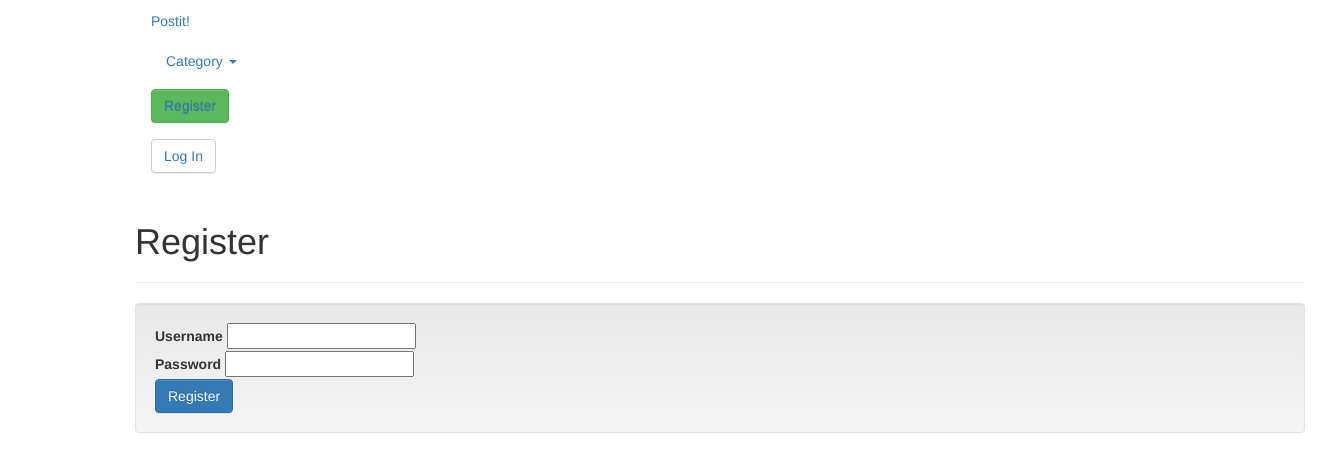
After one commit to christycui/tl-postit, a Rails app: page /register in a window 1320 px wide. The commit adds this page. Shown: the top 472 px of the page. Run offline with Rails 7, Linux system fonts and the light colour scheme; data comes from the database, SQL or seed files in the repository; style sheets or scripts are compiled from the project's sources; some libraries are stand-ins or nearby versions.

Commit message:
finish authentication and user registration

```diff
--- a/app/controllers/application_controller.rb
+++ b/app/controllers/application_controller.rb
@@ -12,4 +12,11 @@ class ApplicationController < ActionController::Base
     !!current_user
   end
 
+  def require_user
+    if !logged_in?
+      flash[:error] = "You have to log in to do that."
+      redirect_to root_path
+    end
+  end
+
 end
--- a/app/controllers/categories_controller.rb
+++ b/app/controllers/categories_controller.rb
@@ -1,4 +1,5 @@
 class CategoriesController < ApplicationController
+  before_action :require_user, only: [:new, :create]
 
   def show
     @category = Category.find(params[:id])
--- a/app/controllers/comments_controller.rb
+++ b/app/controllers/comments_controller.rb
@@ -1,7 +1,9 @@
 class CommentsController < ApplicationController
+  before_action :require_user
+
   def create
     @comment = Comment.new(comment_params)
-    @comment.creator = User.first # change after authentication
+    @comment.creator = current_user
     @post = Post.find(params[:post_id])
     @comment.post = @post
     if @comment.save
--- a/app/controllers/posts_controller.rb
+++ b/app/controllers/posts_controller.rb
@@ -1,6 +1,6 @@
 class PostsController < ApplicationController
   before_action :set_post, only: [:show, :edit, :update]
-  #before_action :logged_in?, excepts: [:show, :index]
+  before_action :require_user, except: [:show, :index]
 
   def index
     @posts = Post.all
@@ -16,9 +16,9 @@ class PostsController < ApplicationController
   end
 
   def create
-    binding.pry
+
     @post = Post.new(post_params)
-    @post.creator = User.first # change once we add authentication
+    @post.creator = current_user
 
     if @post.save
       flash[:notice] = "Your post is created."
--- a/app/controllers/sessions_controller.rb
+++ b/app/controllers/sessions_controller.rb
@@ -13,8 +13,8 @@ class SessionsController < ApplicationController
       flash[:notice] = 'You are logged in successfully!'
       redirect_to root_path
     else
-      flash[:notice] = 'There is something wrong with your username and password.'
-      redirect_to register_path
+      flash.now[:notice] = 'There is something wrong with your username and password. Try again or register <a href="/register">here</a>'.html_safe
+      render 'new'
     end
   end
 
--- /dev/null
+++ b/app/controllers/users_controller.rb
@@ -0,0 +1,24 @@
+class UsersController < ApplicationController
+
+  def new
+    @user = User.new
+  end
+
+  def create
+
+    @user = User.new(user_params)
+
+    if @user.save
+      session[:user_id] = @user.id
+      flash[:notice] = "Your account is successfully created!"
+      redirect_to root_path
+    else
+      render 'new'
+    end
+  end
+
+  private
+  def user_params
+    params.require(:user).permit!
+  end
+end
--- a/app/models/user.rb
+++ b/app/models/user.rb
@@ -4,7 +4,7 @@ class User < ActiveRecord::Base
 
   has_secure_password validations: false
 
-  validates :username, presence: true, length: {minimum:3}
-  validates :password, presence: true, length: {minimum:6}
+  validates :username, presence: true, length: {minimum:3}, uniqueness: true
+  validates :password, presence: true, length: {minimum:6}, on: :create
 
 end
--- a/app/views/layouts/_navigation.html.erb
+++ b/app/views/layouts/_navigation.html.erb
@@ -2,17 +2,28 @@
   <li>
     <%= link_to "Postit!", root_path, :class => 'brand' %>
   </li>
-  <li>
-    <%= link_to 'New Post', new_post_path %>
-  </li>
+  <% if logged_in? %>
+    <li>
+      <%= link_to 'New Post', new_post_path %>
+    </li>
+  <% end %>
   <li class="dropdown">
   <a href="#" class="dropdown-toggle" data-toggle="dropdown" role="button" aria-expanded="false">Category <span class="caret"></span></a>
     <ul class="dropdown-menu" role="menu">
       <% Category.all.each do |category| %>
       <li><%= link_to category.name, category_path(category) %></a></li>
       <% end %>
-      <li class='divider'></li>
-      <li><%= link_to 'New Category', new_category_path%></li>
+      <% if logged_in? %>
+        <li class='divider'></li>
+        <li><%= link_to 'New Category', new_category_path%></li>
+      <% end %>
     </ul>
   </li>
+
+  <% if !logged_in? %>
+    <li><button type='button' class='btn btn-success navbar-btn'><%= link_to "Register", '/register' %></button></li>
+    <button type='button' class='btn btn-default navbar-btn'><%= link_to "Log In", '/login' %></button>
+  <% else %>
+    <button type='button' class='btn btn-default navbar-btn'><%= link_to "Log Out", '/logout' %></button>
+  <% end %>
 </ul>
--- a/app/views/posts/_post.html.erb
+++ b/app/views/posts/_post.html.erb
@@ -4,7 +4,10 @@
   <div class='panel-heading'>
     <div class='panel-title'>
       <h3><%= link_to post.title, post_path(post) %>
-      <small>[<%= link_to "edit", edit_post_path(post) %>]</small></h3>
+        <% if logged_in? %>
+          <small>[<%= link_to "edit", edit_post_path(post) %>]</small>
+        <% end %>
+      </h3>
     </div>
     <%= render post.categories %>
   </div>
--- /dev/null
+++ b/app/views/users/new.html.erb
@@ -0,0 +1,20 @@
+<%= render 'shared/content_title', title: 'Register' %>
+
+<%= render 'shared/display_errors', obj: @user %>
+<div class='well'>
+  <%= form_for @user do |f| %>
+    <div class='control-group'>
+      <%= f.label :username %>
+      <%= f.text_field :username %>
+    </div>
+
+    <div class='control-group'>
+      <%= f.label :password %>
+      <%= f.password_field :password %>
+    </div>
+
+    <div class='control-group'>
+      <%= f.submit 'Register', class: 'btn btn-primary'%>
+    </div>
+  <% end %>
+</div>
--- a/config/routes.rb
+++ b/config/routes.rb
@@ -3,7 +3,7 @@ PostitTemplate::Application.routes.draw do
   get 'register', to: 'users#new'
   get 'login', to: 'sessions#new'
   post 'login', to: 'sessions#create'
-  get 'logout', to: 'sessoins#destroy'
+  get 'logout', to: 'sessions#destroy'
 
   resources :posts, except: [:destroy] do
     resources :comments, only: [:create]
```
Also changed, not shown: app/views/posts/show.html.erb (+5 -2 lines).
